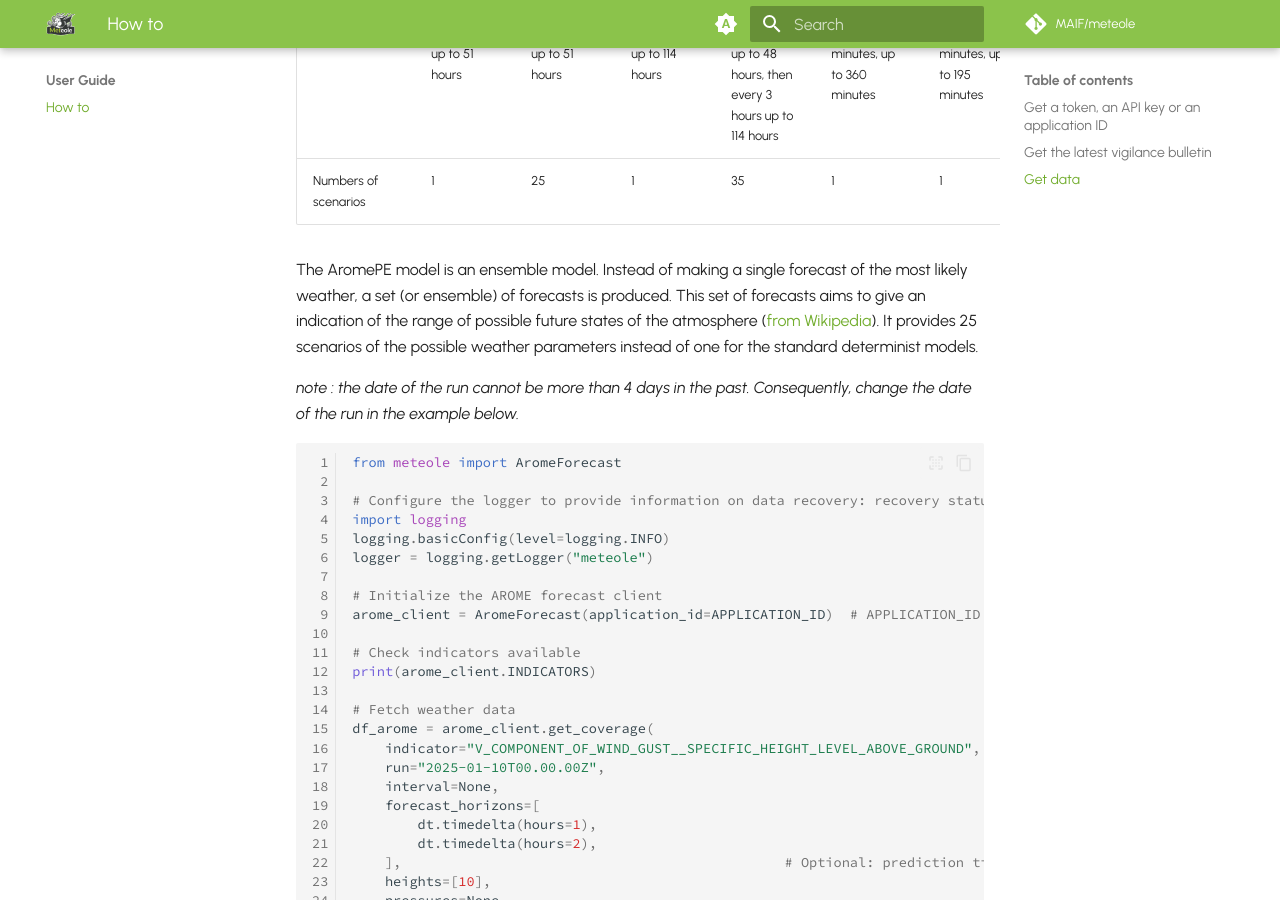
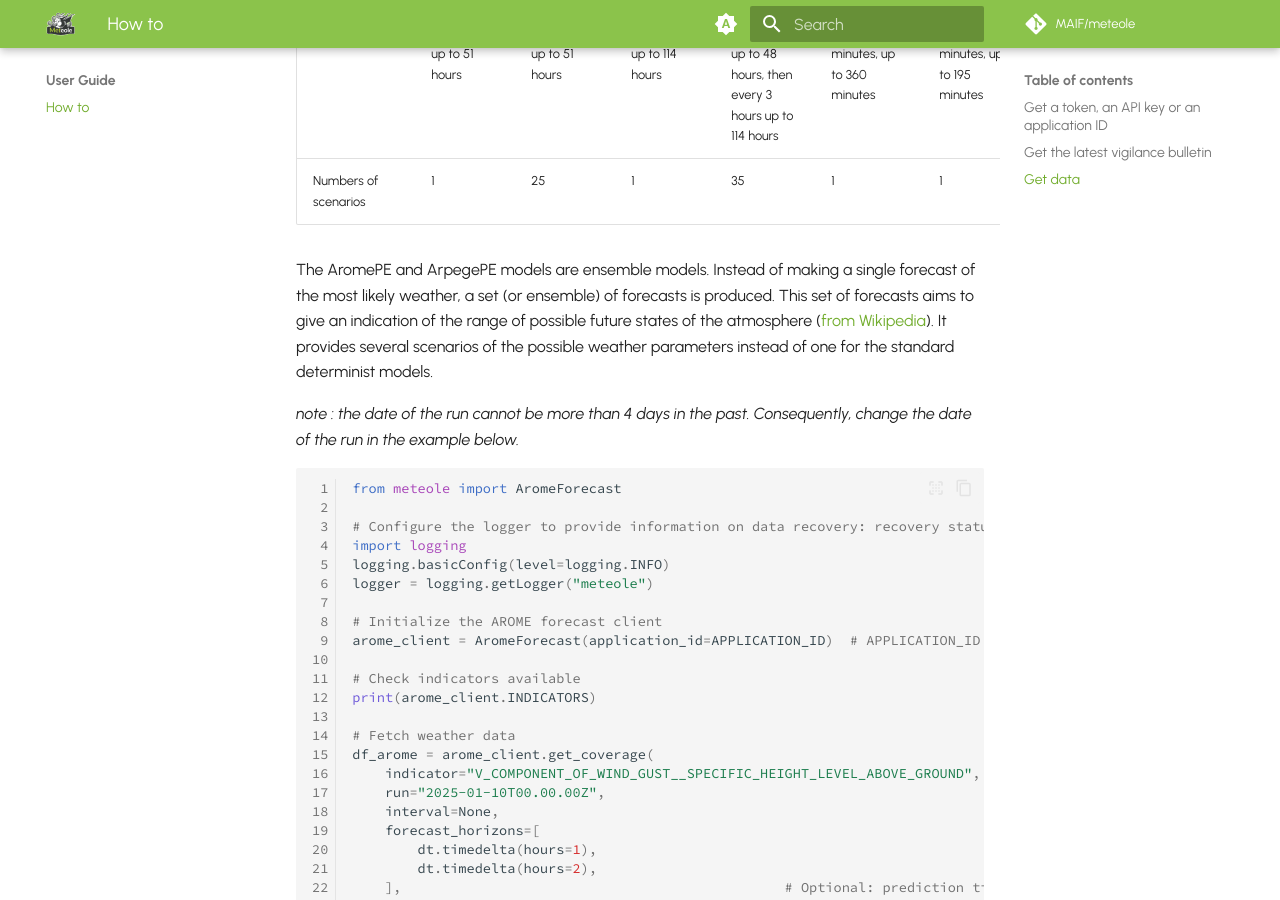
Before and after one commit to ThomasBouche/meteole, an MkDocs documentation site: the page built from docs/pages/how_to.md, in a window 1280 px wide and 900 px high, scrolled down 1961 px. Built offline with MkDocs 1.6.1 and Material for MkDocs 9.7.7, drawn with Linux system fonts in a browser that asks for light colours; emoji names are drawn with the system emoji font; comment, search, counter and statistics services are not loaded.

Commit message:
edit docs

```diff
--- a/docs/pages/how_to.md
+++ b/docs/pages/how_to.md
@@ -56,7 +56,7 @@ Meteole allows you to retrieve forecasts for a wide range of weather indicators.
 | Forecast Range   | Every hour, up to 51 hours | Every hour, up to 51 hours | Every hour, up to 114 hours | Every hour up to 48 hours, then every 3 hours up to 114 hours | Every 15 minutes, up to 360 minutes | Every 5 minutes, up to 195 minutes |
 | Numbers of scenarios   | 1 | 25 | 1 | 35 | 1 | 1 |
 
-The AromePE model is an ensemble model. Instead of making a single forecast of the most likely weather, a set (or ensemble) of forecasts is produced. This set of forecasts aims to give an indication of the range of possible future states of the atmosphere ([from Wikipedia](https://en.wikipedia.org/wiki/Ensemble_forecasting)). It provides 25 scenarios of the possible weather parameters instead of one for the standard determinist models.
+The AromePE and ArpegePE models are ensemble models. Instead of making a single forecast of the most likely weather, a set (or ensemble) of forecasts is produced. This set of forecasts aims to give an indication of the range of possible future states of the atmosphere ([from Wikipedia](https://en.wikipedia.org/wiki/Ensemble_forecasting)). It provides several scenarios of the possible weather parameters instead of one for the standard determinist models.
 
 *note : the date of the run cannot be more than 4 days in the past. Consequently, change the date of the run in the example below.*
 
```
Also changed, not shown: README.md.
